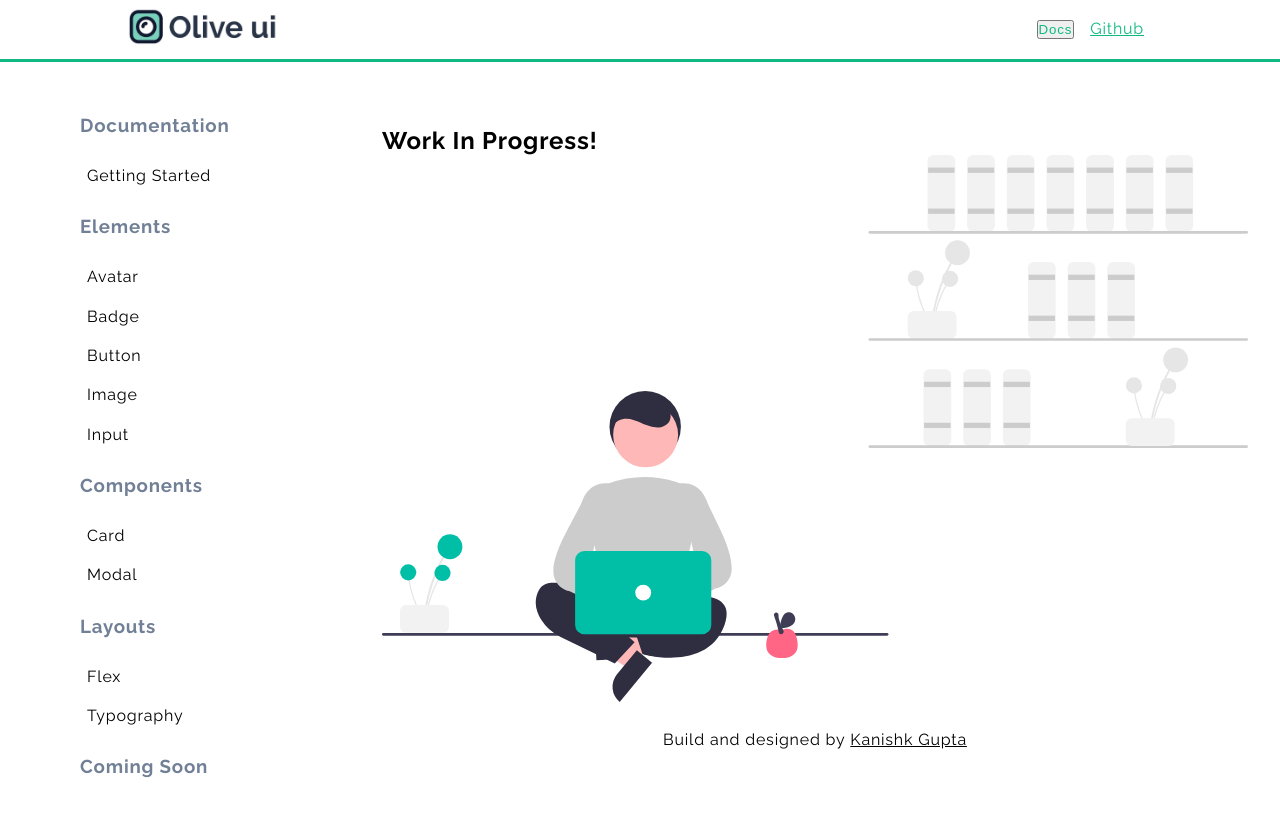
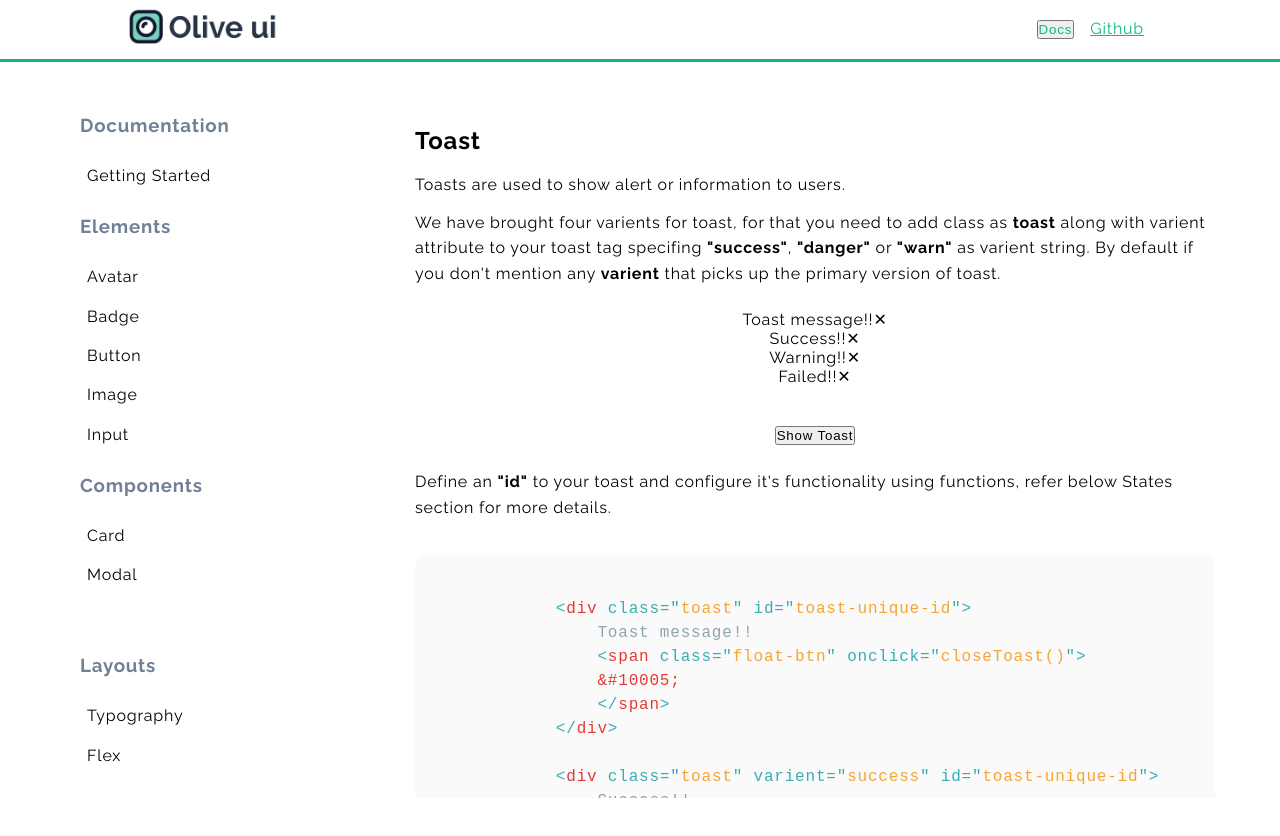
Before and after one commit to gkanishk/oliveui, a Next.js app: page /docs/toast in a window 1280 px wide. Before the commit this address had no page. Shown: the top 836 px of the page. Built offline with nearby package versions, Linux system fonts and the light colour scheme.

Commit message:
feat: Added toast component

```diff
--- a/assets/listArray.json
+++ b/assets/listArray.json
@@ -52,13 +52,13 @@
         "link": "/docs/modal"
     },
     {
+        "type": "Component",
+        "name": "Toast",
+        "link": "/docs/toast"
+    },
+    {
         "type": "Category",
         "name": "Layouts"
-    },
-    {
-        "type": "Component",
-        "name": "Flex",
-        "link": "/docs/flex"
     },
     {
         "type": "Component",
@@ -66,17 +66,8 @@
         "link": "/docs/text"
     },
     {
-        "type": "Category",
-        "name": "Coming Soon"
-    },
-    {
-        "type":"Component",
-        "name":"List",
-        "link": "/docs/list"
-    },
-    {
         "type": "Component",
-        "name": "Toast",
-        "link": "/docs/toast"
+        "name": "Flex",
+        "link": "/docs/flex"
     }
 ]
--- a/pages/docs/modal/index.js
+++ b/pages/docs/modal/index.js
@@ -17,7 +17,7 @@ export default function Modal() {
                     <h2>
                         Title
                     </h2>
-                    <span className="modal-btn">
+                    <span className="float-btn">
                     &#10005;
                     </span>
                 </div>
@@ -33,7 +33,7 @@ export default function Modal() {
                     <h2>
                         Title
                     </h2>
-                    <span onClick={()=>settShowModal(false)} className="modal-btn">
+                    <span onClick={()=>settShowModal(false)} className="float-btn">
                     &#10005;
                     </span>
                 </div>
@@ -56,7 +56,7 @@ export default function Modal() {
         <h2>
             Title
         </h2>
-        <span onclick="closeModal()" class="modal-btn">
+        <span onclick="closeModal()" class="float-btn">
         &#10005;
         </span>
     </div>
--- /dev/null
+++ b/pages/docs/toast/index.js
@@ -0,0 +1,110 @@
+import { useState } from "react";
+import { Prism as SyntaxHighlighter } from "react-syntax-highlighter";
+import { materialLight } from "react-syntax-highlighter/dist/cjs/styles/prism";
+export default function Toast() {
+    const [toastClass, setToastClass] = useState("toast");
+    return (
+        <div className="container">
+            <h1>
+                Toast
+            </h1>
+            <p>Toasts are used to show alert or information to users.</p>
+            <p>
+            We have brought four varients for toast, for that you need to add class as <strong>toast</strong> along with varient attribute to your toast tag specifing <strong>"success"</strong>, <strong>"danger"</strong> or <strong>"warn"</strong> as varient string. By default if you don't mention any <strong>varient</strong> that picks up the primary version of toast.
+            </p>
+            <div className="d-flex border d-col">
+
+                <div className="toast visible">
+                    Toast message!!
+                    <span className="float-btn">
+                    &#10005;
+                    </span>
+                </div>
+
+                <div className="toast visible" varient="success">
+                    Success!!
+                    <span className="float-btn">
+                    &#10005;
+                    </span>
+                </div>
+
+                <div className="toast visible" varient="warn" >
+                    Warning!!
+                    <span className="float-btn">
+                    &#10005;
+                    </span>
+                </div>
+
+                <div className="toast visible" varient="danger" >
+                    Failed!!
+                    <span className="float-btn">
+                    &#10005;
+                    </span>
+                </div>
+            </div>
+            <div className="justify-center border d-flex" style={{marginTop: "1rem"}}>
+            <button className="btn btn-primary" onClick={()=>{
+                setToastClass("toast toast-show");
+                setTimeout(()=>{
+                    setToastClass("toast");
+                },3000)
+            }}>Show Toast</button>
+            </div>
+            <p>Define an <strong>"id"</strong> to your toast and configure it's functionality using functions, refer below States section for more details.</p>
+            <SyntaxHighlighter language="html" style={materialLight}>
+                {`
+            <div class="toast" id="toast-unique-id">
+                Toast message!!
+                <span class="float-btn" onclick="closeToast()">
+                &#10005;
+                </span>
+            </div>
+
+            <div class="toast" varient="success" id="toast-unique-id">
+                Success!!
+                <span class="float-btn" onclick="closeToast()">
+                &#10005;
+                </span>
+            </div>
+
+            <div class="toast" varient="warn" id="toast-unique-id" >
+                Warning!!
+                <span class="float-btn" onclick="closeToast()">
+                &#10005;
+                </span>
+            </div>
+
+            <div class="toast" varient="danger" id="toast-unique-id" >
+                Failed!!
+                <span class="float-btn" onclick="closeToast()">
+                &#10005;
+                </span>
+            </div>
+                `}
+            </SyntaxHighlighter>
+            <h3>
+            States:
+        </h3>
+        <SyntaxHighlighter language="javascript" style={materialLight}>
+            {`
+const showToast = () => {
+    const toastElement=document.getElementById("olive-toast");
+    toastElement.className = "toast toast-show";
+    setTimeout(function(){ toastElement.className = toastElement.className.replace("toast-show", ""); }, 3000);
+}
+
+const closeToast = () => {
+    const toastElement = document.getElementById("olive-toast");
+    toastElement.className = toastElement.className.replace("toast-show", "");
+}
+            `}
+        </SyntaxHighlighter>
+            <div className={toastClass}>
+                Toast message!!
+                    <span className="float-btn" onClick={()=>setToastClass("toast")}>
+                    &#10005;
+                    </span>
+                </div>
+        </div>
+        )
+    }
--- a/public/main.css
+++ b/public/main.css
@@ -7,6 +7,7 @@
   --dark-green: #4b7a68;
   --black: #2D3748;
   --red: #ff622e;
+  --yellow: rgba(255,183,0,.95);
   --input-border: #a8a7a8;
   --input-focus-h: 152;
   --input-focus-s: 50%;
@@ -29,6 +30,8 @@
   --image-larger: 18.75rem;
   --image-xlarge: 23.45rem;
 }
+
+@import "./variable.css";
 
 .sm {
   width: var(--small);
@@ -301,8 +304,9 @@
     padding: 1rem;
 }
 
-.modal-btn{
+.float-btn{
   cursor: pointer;
+  float: right !important;
 }
 
 /* Typography */
@@ -338,3 +342,75 @@
 .text-xbold {
   font-weight: 800;
 }
+
+/* Toast */
+
+.float-right {
+  float: right!important;
+}
+
+.toast {
+  background: var(--blue);
+  border: .05rem solid #303742;
+  border-color: var(--blue);
+  border-radius: .1rem;
+  color: #fff;
+  padding: .4rem;
+  min-width: 300px;
+  margin: 4px;
+  visibility: hidden;
+  z-index: 10;
+}
+
+.visible {
+  visibility: inherit;
+}
+
+.toast * {
+  color: #fff;
+}
+
+.toast[varient="success"] {
+  background: var(--primary-green);
+  border: 2px solid var(--primary-green);
+}
+
+.toast[varient="warn"] {
+  background-color: var(--yellow);
+  border-color: var(--yellow);
+}
+
+.toast[varient="danger"] {
+  background-color: tomato;
+  border-color: tomato;
+}
+
+.toast-show {
+  position: fixed;
+  bottom: 30px;
+  left: 50%;
+  visibility: visible;
+  -webkit-animation: fadein 0.5s, fadeout 0.5s 2.5s;
+  animation: fadein 0.5s, fadeout 0.5s 2.5s;
+}
+
+/* Animations to fade the snackbar in and out */
+@-webkit-keyframes fadein {
+  from {bottom: 0; opacity: 0;}
+  to {bottom: 30px; opacity: 1;}
+}
+
+@keyframes fadein {
+  from {bottom: 0; opacity: 0;}
+  to {bottom: 30px; opacity: 1;}
+}
+
+@-webkit-keyframes fadeout {
+  from {bottom: 30px; opacity: 1;}
+  to {bottom: 0; opacity: 0;}
+}
+
+@keyframes fadeout {
+  from {bottom: 30px; opacity: 1;}
+  to {bottom: 0; opacity: 0;}
+}
--- a/styles/main.css
+++ b/styles/main.css
@@ -271,8 +271,9 @@
     padding: 1rem;
 }
 
-.modal-btn{
+.float-btn{
   cursor: pointer;
+  float: right !important;
 }
 
 /* Typography */
@@ -308,3 +309,75 @@
 .text-xbold {
   font-weight: 800;
 }
+
+/* Toast */
+
+.float-right {
+  float: right!important;
+}
+
+.toast {
+  background: var(--blue);
+  border: .05rem solid #303742;
+  border-color: var(--blue);
+  border-radius: .1rem;
+  color: #fff;
+  padding: .4rem;
+  min-width: 300px;
+  margin: 4px;
+  visibility: hidden;
+  z-index: 10;
+}
+
+.visible {
+  visibility: inherit;
+}
+
+.toast * {
+  color: #fff;
+}
+
+.toast[varient="success"] {
+  background: var(--primary-green);
+  border: 2px solid var(--primary-green);
+}
+
+.toast[varient="warn"] {
+  background-color: var(--yellow);
+  border-color: var(--yellow);
+}
+
+.toast[varient="danger"] {
+  background-color: tomato;
+  border-color: tomato;
+}
+
+.toast-show {
+  position: fixed;
+  bottom: 30px;
+  left: 50%;
+  visibility: visible;
+  -webkit-animation: fadein 0.5s, fadeout 0.5s 2.5s;
+  animation: fadein 0.5s, fadeout 0.5s 2.5s;
+}
+
+/* Animations to fade the snackbar in and out */
+@-webkit-keyframes fadein {
+  from {bottom: 0; opacity: 0;}
+  to {bottom: 30px; opacity: 1;}
+}
+
+@keyframes fadein {
+  from {bottom: 0; opacity: 0;}
+  to {bottom: 30px; opacity: 1;}
+}
+
+@-webkit-keyframes fadeout {
+  from {bottom: 30px; opacity: 1;}
+  to {bottom: 0; opacity: 0;}
+}
+
+@keyframes fadeout {
+  from {bottom: 30px; opacity: 1;}
+  to {bottom: 0; opacity: 0;}
+}
--- a/styles/variable.css
+++ b/styles/variable.css
@@ -7,6 +7,7 @@
     --dark-green: #4b7a68;
     --black: #2D3748;
     --red: #ff622e;
+    --yellow: rgba(255,183,0,.95);
     --input-border: #a8a7a8;
     --input-focus-h: 152;
     --input-focus-s: 50%;
```
Also changed, not shown: pages/docs/badge/index.js (+6 -6 lines), pages/docs/card/index.js (+22 -22 lines).
